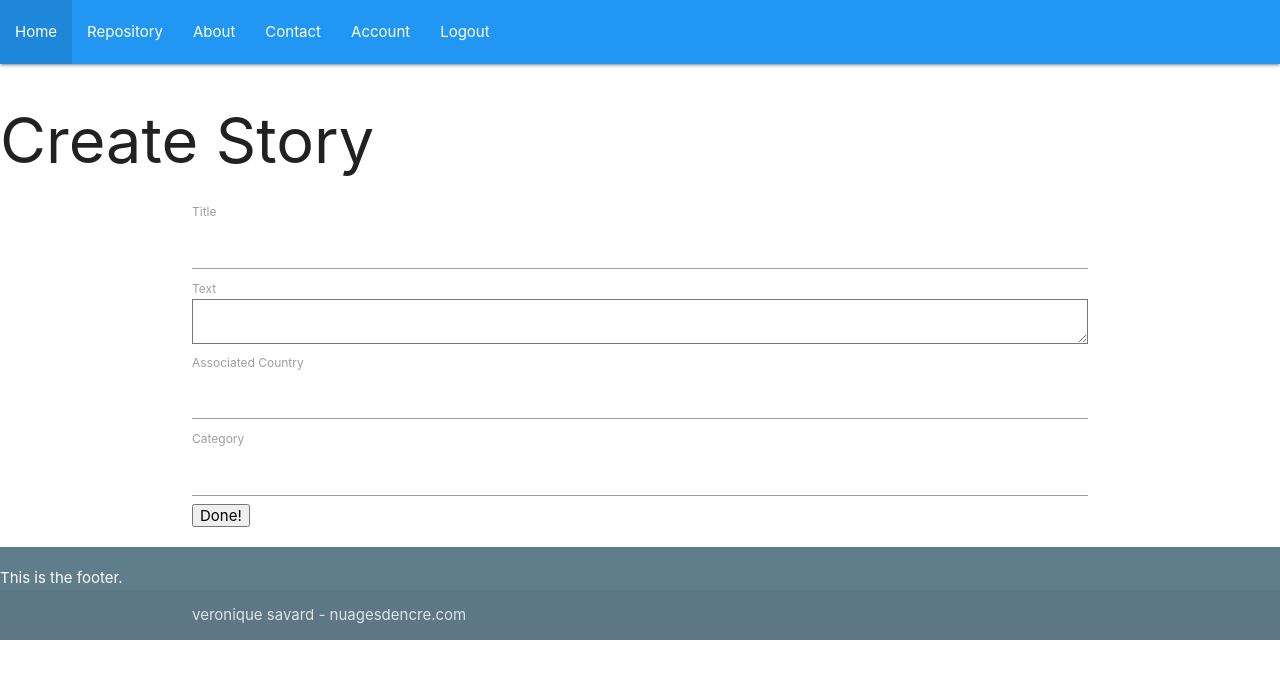
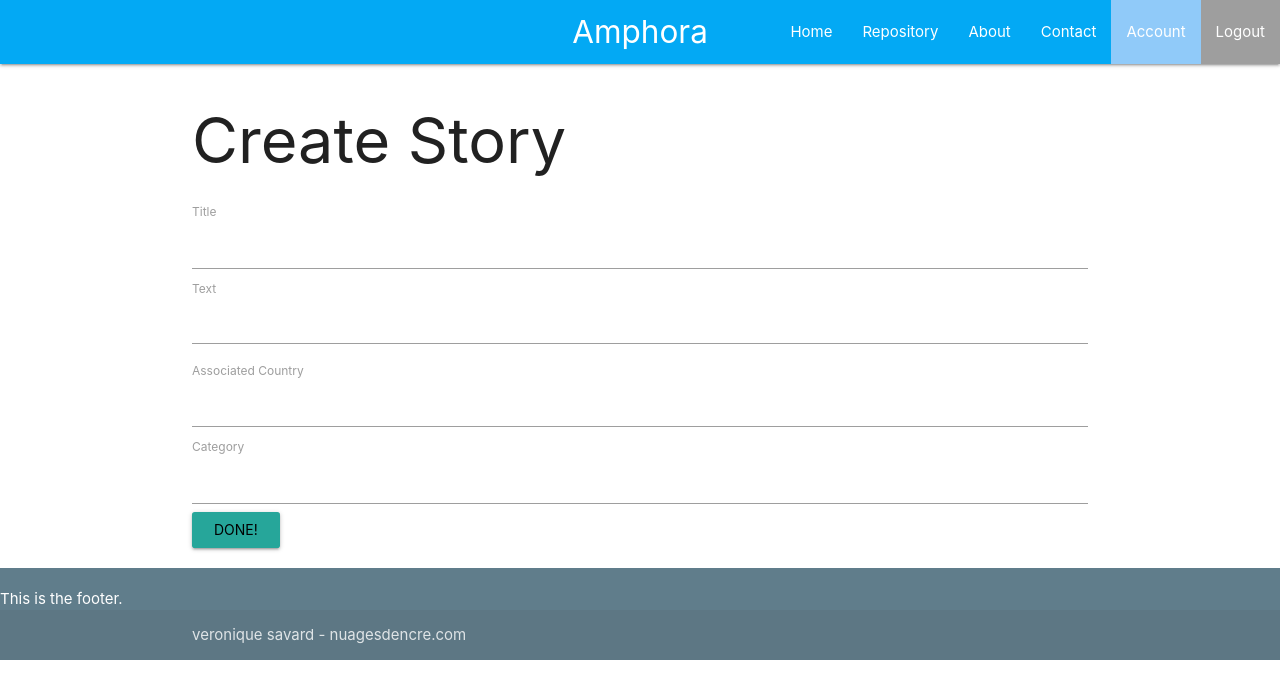
Before and after one commit to nuagesdencre/CI_DataCentric, a Flask app: page /new_story in a window 1280 px wide. Shown: the top 699 px of the page. Run offline with Flask 2, Linux system fonts and the light colour scheme; a user stored in the database is signed in.

Commit message:
working on general styling for ui

```diff
--- a/amphora/static/css/styles.css
+++ b/amphora/static/css/styles.css
@@ -0,0 +1,26 @@
+/* Material Icons */
+
+@font-face {
+    font-family: 'Material Icons';
+    font-style: normal;
+    font-weight: 400;
+    src: url(https://fonts.gstatic.com/s/materialicons/v41/flUhRq6tzZclQEJ-Vdg-IuiaDsNc.woff2) format('woff2');
+}
+
+a > .material-icons {
+    font-family: 'Material Icons';
+    font-weight: normal;
+    font-style: normal;
+    font-size: 30px;
+    line-height: 1.15em;
+    letter-spacing: normal;
+    text-transform: none;
+    display: inline-block;
+    white-space: nowrap;
+    word-wrap: normal;
+    direction: ltr;
+    -webkit-font-feature-settings: 'liga';
+    -webkit-font-smoothing: antialiased;
+}
+
+/* ENDMaterial Icons*/
--- a/amphora/templates/about.html
+++ b/amphora/templates/about.html
@@ -1,6 +1,6 @@
 {% extends "base.html" %}
 {% block content%}
-    <div>
+    <div class="container">
         <h1>ABOUT</h1>
     </div>
 {% endblock %}
--- a/amphora/templates/base.html
+++ b/amphora/templates/base.html
@@ -12,28 +12,48 @@
 
 <body>
 
-<nav class="nav-wrapper blue">
-    <ul>
+
+<nav>
+    <div class="nav-wrapper light-blue">
+        <a href="#" class="brand-logo center">Amphora</a>
+        <a href="#" data-target="amphora_navbar" class="sidenav-trigger"><i class="material-icons">menu</i></a>
+        <ul class="right hide-on-med-and-down">
             <li><a href="{{url_for('main.index')}}">Home</a></li>
             <li><a href="{{url_for('main.repo')}}">Repository</a>
             </li>
-        <!--all entries, search option and filter option-->
             <li><a href="{{url_for('main.about')}}">About</a></li>
             <li><a href="{{url_for('main.contact')}}">Contact</a></li>
             {% if current_user.is_authenticated %}
-        <li><a href="{{url_for('users.account')}}">Account</a>
+            <li><a href="{{url_for('users.account')}}" class="waves-light blue lighten-3">Account</a>
             </li>
-        <!--merge account and logged in user entries view?-->
-        <li><a href="{{url_for('users.logout')}}">Logout</a></li>
+            <li><a href="{{url_for('users.logout')}}" class="waves-light grey lighten">Logout</a></li>
             {% else %}
-        <li><a href="{{url_for('users.login')}}">Login</a>
+            <li><a href="{{url_for('users.login')}} " class="waves-light grey lighten-2">Login</a>
             </li>
-        <li><a href="{{url_for('users.register')}}">Register</a>
+            <li><a href="{{url_for('users.register')}}" class="waves-light blue lighten-3">Register</a>
                 {% endif %}
             </li>
+        </ul>
+    </div>
+</nav>
 
+<ul class="sidenav" id="amphora_navbar">
+    <li><a href="{{url_for('main.index')}}">Home</a></li>
+    <li><a href="{{url_for('main.repo')}}">Repository</a>
+    </li>
+    <li><a href="{{url_for('main.about')}}">About</a></li>
+    <li><a href="{{url_for('main.contact')}}">Contact</a></li>
+    {% if current_user.is_authenticated %}
+    <li><a href="{{url_for('users.account')}}" class="waves-light blue lighten-3">Account</a>
+    </li>
+    <li><a href="{{url_for('users.logout')}}" class="waves-light grey lighten">Logout</a></li>
+    {% else %}
+    <li><a href="{{url_for('users.login')}}" class="waves-light grey lighten-2">Login</a>
+    </li>
+    <li><a href="{{url_for('users.register')}}" class="waves-light blue lighten-3">Register</a>
+        {% endif %}
+    </li>
 </ul>
-</nav>
 
 
 <div class="row">
@@ -50,8 +70,14 @@
         </div>
     </div>
 </div>
+
 <script src="https://cdnjs.cloudflare.com/ajax/libs/jquery/3.3.1/jquery.min.js"></script>
 <script src="{{ url_for('static', filename='js/vendors/materialize.js') }}"></script>
+<script>
+    $(document).ready(function () {
+        $('.sidenav').sidenav();
+    });
+</script>
 </body>
 
 </html>
--- a/amphora/templates/contact.html
+++ b/amphora/templates/contact.html
@@ -1,6 +1,6 @@
 {% extends "base.html" %}
 {% block content%}
-    <div>
+    <div class="container">
         <h1> CONTACT</h1>
     </div>
 {% endblock %}
--- a/amphora/templates/entries/new_being.html
+++ b/amphora/templates/entries/new_being.html
@@ -1,15 +1,15 @@
 {% extends "base.html" %}
 {% block content%}
     <div>
-        <h1>Create Being</h1>
         <div class="container">
+            <h1>Create Being</h1>
             <form method="POST">
             {{form.hidden_tag()}}
                 {{form.name.label}}{{form.name}}
-                {{form.text.label}}{{form.text}}
+                {{form.text.label}}{{form.text(class="materialize-textarea")}}
                 {{form.country.label}}{{form.country}}
                 {{form.category.label}}{{form.category}}
-                {{form.submit}}
+                {{form.submit(class="waves-effect btn")}}
             </form>
         </div>
     </div>
--- a/amphora/templates/entries/new_story.html
+++ b/amphora/templates/entries/new_story.html
@@ -1,15 +1,15 @@
 {% extends "base.html" %}
 {% block content%}
 <div>
-    <h1>Create Story</h1>
     <div class="container">
+        <h1>Create Story</h1>
         <form method="POST">
             {{form.hidden_tag()}}
-            {{form.title.label}}{{form.title}}
-            {{form.text.label}}{{form.text}}
+            {{form.title.label}}{{form.title(class="validate")}}
+            {{form.text.label}}{{form.text(class="materialize-textarea")}}
             {{form.country.label}}{{form.country}}
             {{form.category.label}}{{form.category}}
-            {{form.submit}}
+            {{form.submit(class="waves-effect btn")}}
         </form>
     </div>
 </div>
--- a/amphora/templates/index.html
+++ b/amphora/templates/index.html
@@ -1,6 +1,6 @@
 {% extends "base.html" %}
 {% block content%}
-<div>
+<div class="container">
     <h1> INDEX
     </h1> ipsum dolor sit amet, consectetur adipisicing elit. Ad, animi blanditiis distinctio dolorum earum error, ex
     expedita fugit ipsam molestiae, optio rerum saepe suscipit! Esse maiores minus nobis sed sit.
--- a/amphora/templates/users/login.html
+++ b/amphora/templates/users/login.html
@@ -7,11 +7,11 @@
         <form method="POST">
             {{form.hidden_tag()}}
             <!-- hidden_tag protects the form against CSRF attacks.-->
-            {{form.email.label}}{{form.email}}
+            {{form.email.label}}{{form.email(class="validate")}}
             {{form.password.label}}{{form.password}}
             {{form.submit(class="btn waves-effect accent")}}
         </form>
-        <a href="{{url_for('users.register')}}" class="btn waves-effect">Register</a>
+        <a href="{{url_for('users.register')}}" class="btn waves-effect lighten-3 ">Register</a>
     </div>
 </div>
 {% endblock %}
--- a/amphora/templates/users/register.html
+++ b/amphora/templates/users/register.html
@@ -6,8 +6,8 @@
         <form method="POST">
             {{form.hidden_tag()}}
             <!-- hidden_tag protects the form against CSRF attacks.-->
-            {{form.username.label}}{{form.username}}
-            {{form.email.label}}{{form.email}}
+            {{form.username.label}}{{form.username(class="validate")}}
+            {{form.email.label}}{{form.email(class="validate")}}
             {{form.password.label}}{{form.password}}
             {{form.psw_again.label}}{{form.psw_again}}
             {{form.submit(class="btn waves-effect accent")}}
```
Also changed, not shown: amphora/templates/repo.html (+18 -10 lines), amphora/templates/users/account.html (+5 -2 lines). Lines whose indentation alone changed are shown as unchanged.
